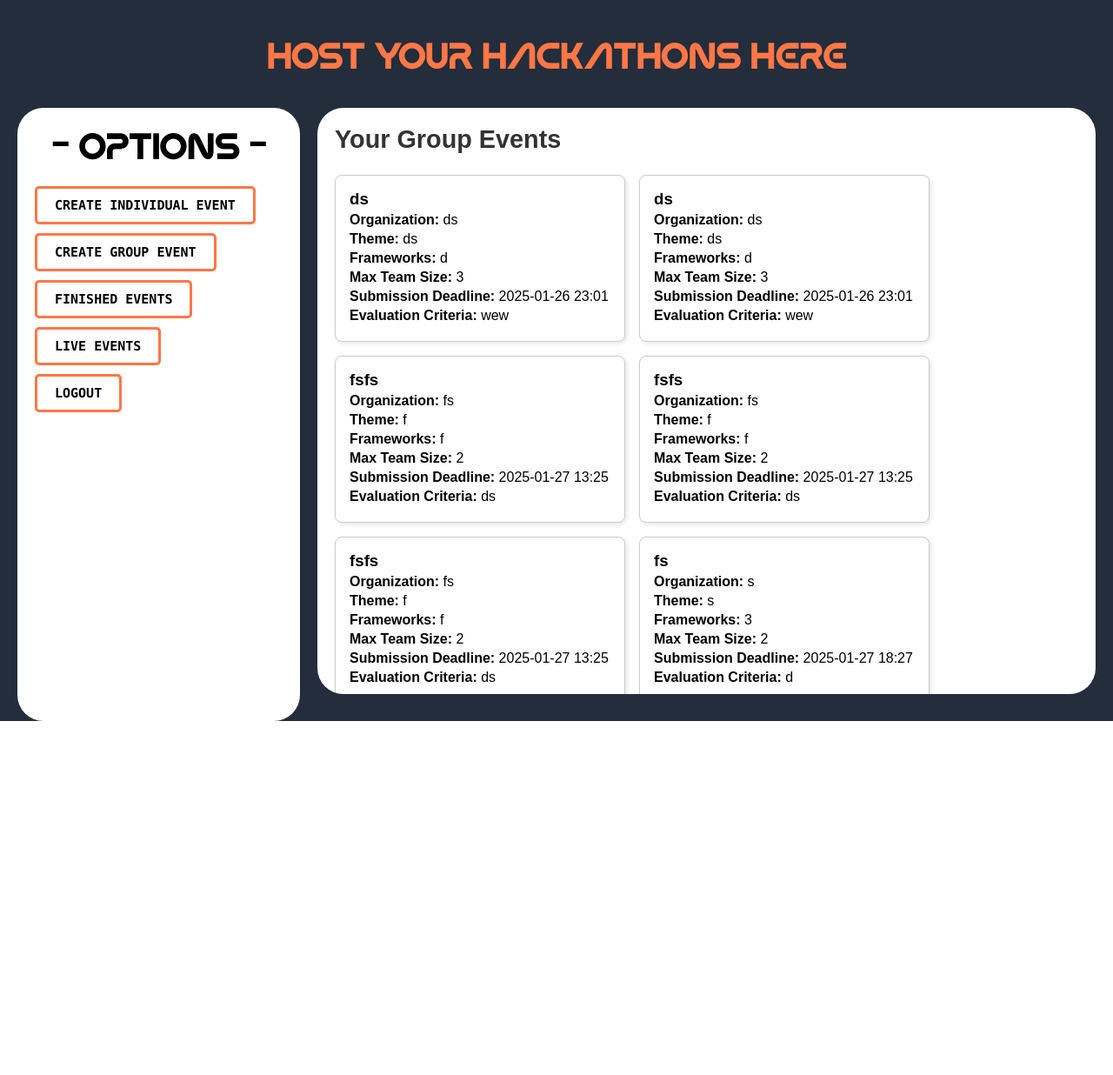
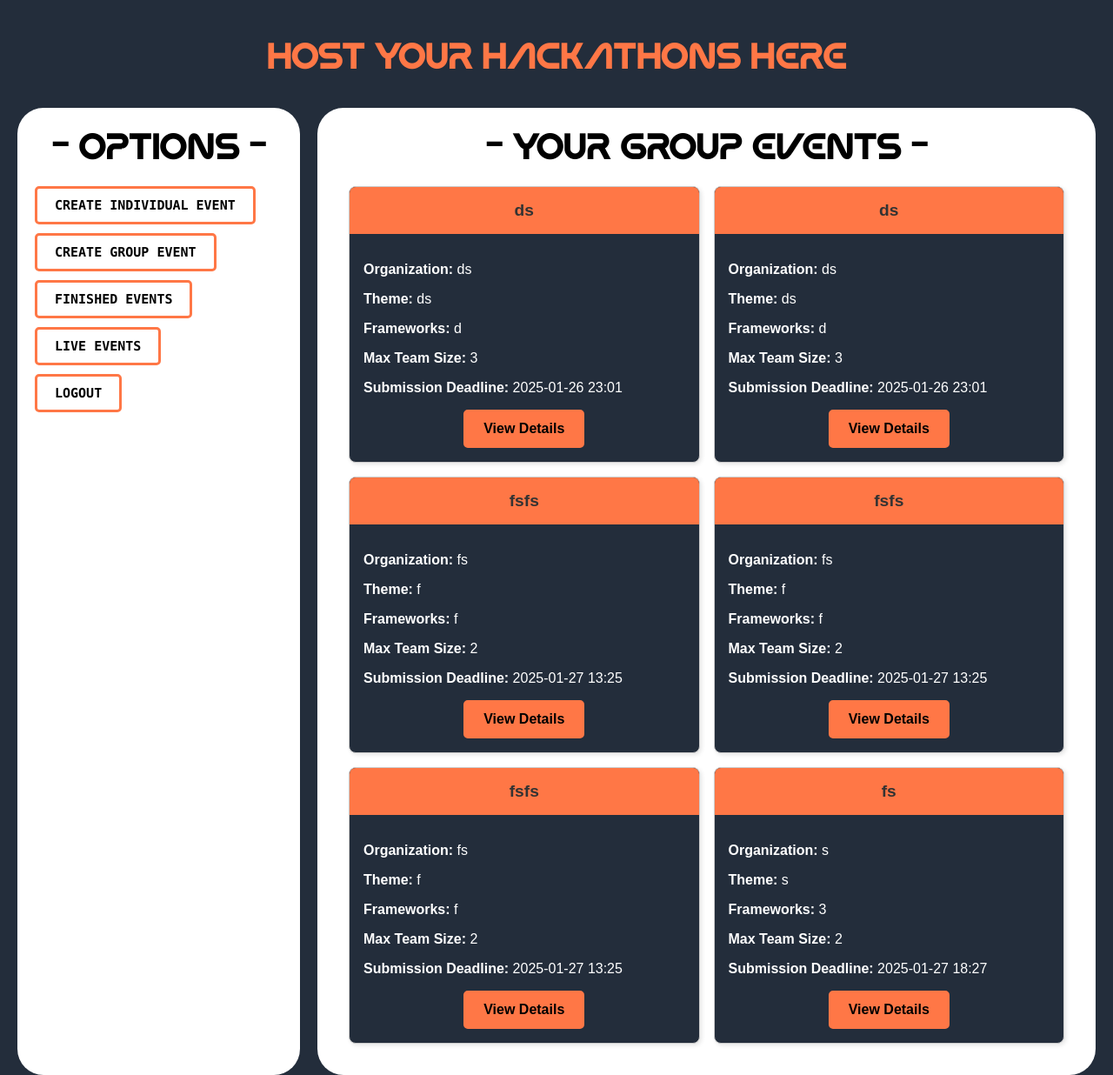
Before and after one commit to Shijin1111/HackersBridge, a Django app: page /host/host/dashboard/ in a window 1280 px wide. Shown: the whole page at 87% size. Before the commit the page ends 829 px from the top, so only its background shows below. Run offline with Django 5.2, Linux system fonts and the light colour scheme; a user stored in the database is signed in; data comes from the database, SQL or seed files in the repository; both versions use the stored data as it was after the commit.

Commit message:
host dashboard done.starting competitor module

```diff
--- a/templates/host/host_dashboard.html
+++ b/templates/host/host_dashboard.html
@@ -6,7 +6,7 @@
     <meta name="viewport" content="width=device-width, initial-scale=1.0">
     <title>Host Dashboard</title>
     <style>
-        .btn-like {
+        .btn-link {
             display: inline-block;
             padding: 10px 20px;
             font-size: 16px;
@@ -20,9 +20,30 @@
             border: solid rgb(255, 119, 70);
         }
 
+        .btn-link:hover {
+            border: solid #232d3b;
+            background-color: rgb(255, 119, 70);
+            color: black; /* Ensures text color becomes white */
+            transform: scale(1.1);
+        }
+
+        .btn-like {
+            display: inline-block;
+            padding: 10px 20px;
+            font-size: 16px;
+            font-weight: bold;
+            text-align: center;
+            text-decoration: none;
+            transition: background-color 0.3s, color 0.3s, transform 0.2s ease, box-shadow 0.3s ease;
+            background-color: rgb(255, 119, 70);
+            border-radius: 5px;
+            color: rgb(0, 0, 0);
+            border: solid rgb(255, 119, 70);
+        }
+
         .btn-like:hover {
             border: solid #232d3b;
-            background-color: rgb(255, 119, 70);
+            background-color: white
             color: black; /* Ensures text color becomes white */
             transform: scale(1.1);
         }
@@ -40,6 +61,7 @@
 
         .lower-section {
             display: flex;
+            flex-grow: 1;
             background-color: #232d3b;
             width: calc(100% - 40px); /* Subtracting 40px margin on both left and right */
             margin: 20px; /* 40px margin on all sides */
@@ -85,7 +107,7 @@
             background-color: #ffffff;
             color: black;
             border-radius: 30px;
-            height: 90%;
+            height: auto;
             overflow-y: auto;
         }
 
@@ -119,29 +141,59 @@
             color: #ff7746;
             margin:0px;
         }
+        body {
+            margin: 0;
+            padding: 0;
+        }
+
         .cards-container {
-            display: flex;
-            flex-wrap: wrap;
+            display: grid;
+            grid-template-columns: repeat(2, 1fr);
             gap: 16px;
+            padding: 16px;
+            max-width: 100%;
+            overflow-y: auto;
         }
 
         .card {
             border: 1px solid #ccc;
             border-radius: 8px;
-            padding: 16px;
-            width: 300px;
+            overflow: hidden;
             box-shadow: 2px 2px 5px rgba(0, 0, 0, 0.1);
-            background-color: #fff;
+            background-color: #232d3b;
         }
 
-        .card h3 {
-            margin: 0 0 8px;
+        .hackathon-name {
+            background-color: #f7f7f7;
+            padding: 16px;
+            text-align: center;
+            font-weight: bold;
+            font-size: 1.2rem;
+            color: #333;
         }
 
-        .card p {
-            margin: 4px 0;
+
+        /* Responsive adjustments for small screens */
+        @media (max-width: 768px) {
+            .cards-container {
+                grid-template-columns: 1fr; /* One card per row on smaller screens */
+            }
         }
 
+        h2{
+            text-align: center;
+        }
+        .hackathon_name{
+            background-color:rgb(255, 119, 70);
+            padding: 16px;
+            text-align: center;
+            font-weight: bold;
+            font-size: 1.2rem;
+            color: #333;
+        }
+        p{
+            color: white;
+        }
     </style>
 </head>
 <body>
@@ -151,28 +203,38 @@
         <div class="menu">
             <h1 style="color:black;text-align: center;">- options -</h1>
             <ul>
-                <li><a href="{% url "host:create_group_event" %}" class="btn-like">CREATE INDIVIDUAL EVENT</a></li>
-                <li><a href="#" class="btn-like">CREATE GROUP EVENT</a></li>
-                <li><a href="#" class="btn-like">FINISHED EVENTS</a></li>
-                <li><a href="#" class="btn-like">LIVE EVENTS</a></li>
-                <li><a href="#" class="btn-like">LOGOUT</a></li>
+                <li><a href="{% url "host:create_group_event" %}" class="btn-link">CREATE INDIVIDUAL EVENT</a></li>
+                <li><a href="#" class="btn-link">CREATE GROUP EVENT</a></li>
+                <li><a href="#" class="btn-link">FINISHED EVENTS</a></li>
+                <li><a href="#" class="btn-link">LIVE EVENTS</a></li>
+                <li><a href="#" class="btn-link">LOGOUT</a></li>
             </ul>
         </div>
 
         <div class="content">
-            <h2>Your Group Events</h2>
+            <h1 style="color:black;text-align: center;">- Your group events -</h1>
 
             {% if group_events %}
-                <div class="cards-container" style="display: flex; flex-wrap: wrap; gap: 16px;">
+                <div class="cards-container" style="display: grid; grid-template-columns: repeat(2, 1fr); gap: 16px;">
                     {% for event in group_events %}
-                        <div class="card" style="border: 1px solid #ccc; border-radius: 8px; padding: 16px; width: 300px; box-shadow: 2px 2px 5px rgba(0, 0, 0, 0.1);">
-                            <h3 style="margin: 0;">{{ event.hackathon_name }}</h3>
-                            <p><strong>Organization:</strong> {{ event.organization }}</p>
-                            <p><strong>Theme:</strong> {{ event.theme }}</p>
-                            <p><strong>Frameworks:</strong> {{ event.frameworks }}</p>
-                            <p><strong>Max Team Size:</strong> {{ event.max_team_size }}</p>
-                            <p><strong>Submission Deadline:</strong> {{ event.last_submission_datetime|date:"Y-m-d H:i" }}</p>
-                            <p><strong>Evaluation Criteria:</strong> {{ event.evaluation_criteria }}</p>
+                        <div class="card" >
+                            <!-- Hackathon Name as a separate box -->
+                            <div class="hackathon_name">
+                                {{ event.hackathon_name }}
+                            </div>
+                            <div style="padding: 16px;">
+                                <p><strong>Organization:</strong> {{ event.organization }}</p>
+                                <p><strong>Theme:</strong> {{ event.theme }}</p>
+                                <p><strong>Frameworks:</strong> {{ event.frameworks }}</p>
+                                <p><strong>Max Team Size:</strong> {{ event.max_team_size }}</p>
+                                <p><strong>Submission Deadline:</strong> {{ event.last_submission_datetime|date:"Y-m-d H:i" }}</p>
+                                <!-- Button instead of evaluation criteria -->
+                                <div style="text-align: center; margin-top: 16px;">
+                                    <a href="#" class="btn-like" >
+                                        View Details
+                                    </a>
+                                </div>
+                            </div>
                         </div>
                     {% endfor %}
                 </div>
@@ -181,6 +243,8 @@
             {% endif %}
         </div>
 
+
+
     </div>
 
 </body>
```
Also changed, not shown: db.sqlite3.
